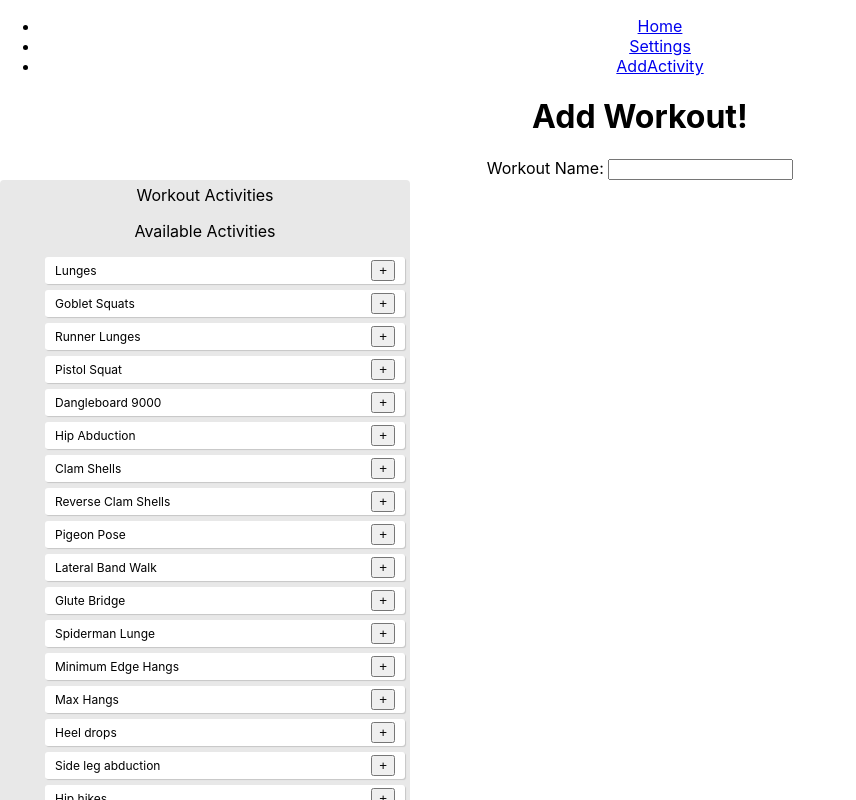
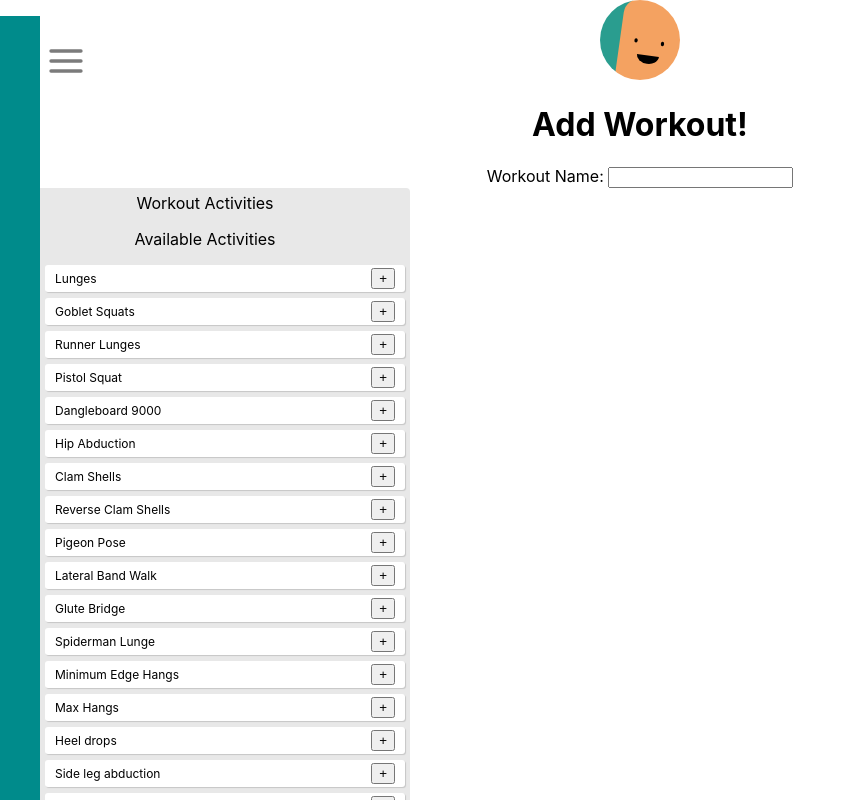
Before and after one commit to valueduser/fitness-app, a React app: page /addWorkout in a window 1280 px wide. Shown: the top 800 px of the page, without its empty margins (0-856 px from the left). Built offline with nearby package versions, Linux system fonts and the light colour scheme.

Commit message:
Implement hamberger menu

```diff
--- a/package.json
+++ b/package.json
@@ -58,6 +58,7 @@
     "react-dev-utils": "^11.0.4",
     "react-dom": "^17.0.1",
     "react-hook-form": "^6.13.1",
+    "react-icons": "^4.2.0",
     "react-redux": "^7.2.2",
     "react-refresh": "^0.8.3",
     "react-router-dom": "^5.2.0",
--- a/src/App.css
+++ b/src/App.css
@@ -55,3 +55,49 @@
   align-items: center;
   justify-content: space-between;
 }
+
+.navBar {
+  position: relative;
+}
+
+.navBar button {
+  position: fixed;
+  left: 40px;
+  top: 40px;
+  z-index: 10;
+  cursor: pointer;
+  background: transparent;;
+  border: none;
+}
+
+.menuNav {
+  overflow-y: scroll;
+  list-style: none;
+  position: fixed;
+  top: 0;
+  background: darkcyan;
+  left: 0;
+  bottom: 0;
+  height: 100vh;
+  width: 0;
+  overflow: hidden;
+  max-width: 290px;
+  z-index: 9;
+}
+
+.menuNav.showMenu {
+  width: 100%;
+}
+
+a {
+  display: block;
+  padding: 10px 40px;
+  text-decoration: none;
+  color: #3fffd2;
+  text-transform: uppercase;
+  font-weight: bold;
+}
+
+.menuNav li:first-child {
+  margin-top: 7rem;
+}
--- a/src/App.js
+++ b/src/App.js
@@ -3,7 +3,7 @@ import logo from "./logo.svg";
 import "./App.css";
 import Home from "./components/Home";
 import Settings from "./components/Settings";
-import { Route, Link, Router } from "react-router-dom";
+import { Route } from "react-router-dom";
 import NavBar from "./components/NavBar";
 import AddWorkout from "./components/AddWorkout";
 import AddActivity from "./components/AddActivity";
--- a/src/components/DoActivity.js
+++ b/src/components/DoActivity.js
@@ -9,7 +9,6 @@ function DoActivity(props) {
   const workout = props.workouts.find((a) => a.id === Number(workoutId));
   const activityIndex = workout.activities.indexOf(Number(activityId));
 
-  // Bestow congratulations and button to return home on completion.
   if (activityIndex < 0) {
     return (
       <div>
--- a/src/components/NavBar.js
+++ b/src/components/NavBar.js
@@ -1,19 +1,36 @@
-import React from "react";
+import React, { useState} from "react";
 import { Link } from "react-router-dom";
+import { MdClose } from "react-icons/md"
+import { FiMenu } from "react-icons/fi"
+import avatar1 from "../images/avatars/avatar1.svg";
 
 function NavBar() {
+  const [navbarOpen, setNavbarOpen] = useState(false);
+
+  const handleToggle = () => {
+    setNavbarOpen(!navbarOpen);
+  };
+
+  const closeMenu = () => {
+    setNavbarOpen(false)
+  };
+
   return (
-    <ul>
-      <li>
-        <Link to="/">Home</Link>
-      </li>
-      <li>
-        <Link to="/settings">Settings</Link>
-      </li>
-      <li>
-        <Link to="/addActivity">AddActivity</Link>
-      </li>
-    </ul>
+    <nav className="navBar">
+      <button onClick={handleToggle}>
+      {navbarOpen ? (
+        <MdClose style={{ color: "#fff", width: "40px", height: "40px" }} />
+        ) : (
+          <FiMenu style={{ color: "#7b7b7b", width: "40px", height: "40px" }} />
+        )}
+      </button>
+      <ul className={`menuNav ${navbarOpen ? " showMenu" : ""}`}>
+        <Link to="/" onClick={() => closeMenu()}>Home</Link>
+        <Link to="/settings" onClick={() => closeMenu()}>Settings</Link>
+        <Link to="/addActivity" onClick={() => closeMenu()}>AddActivity</Link>
+      </ul>
+      <img alt="User's avatar" src={avatar1}></img>
+    </nav>
   );
 }
 
```
Also changed, not shown: 1 other file (tests, documents, lock files or other folders).
